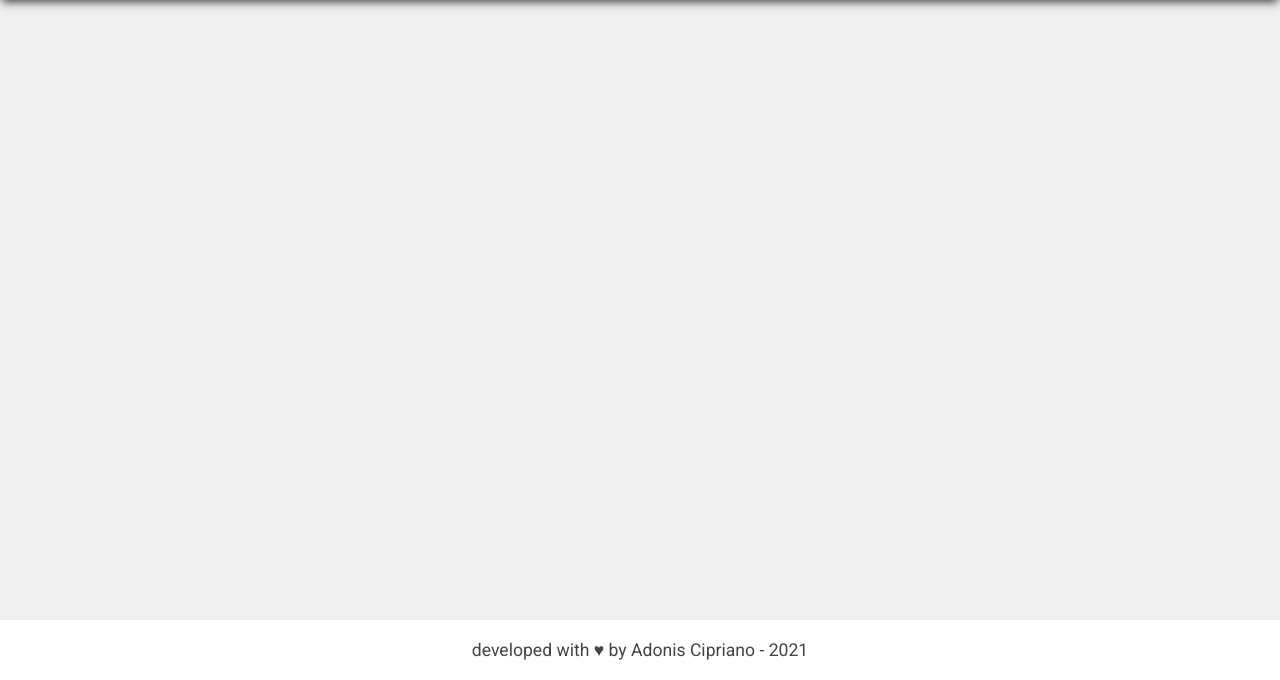
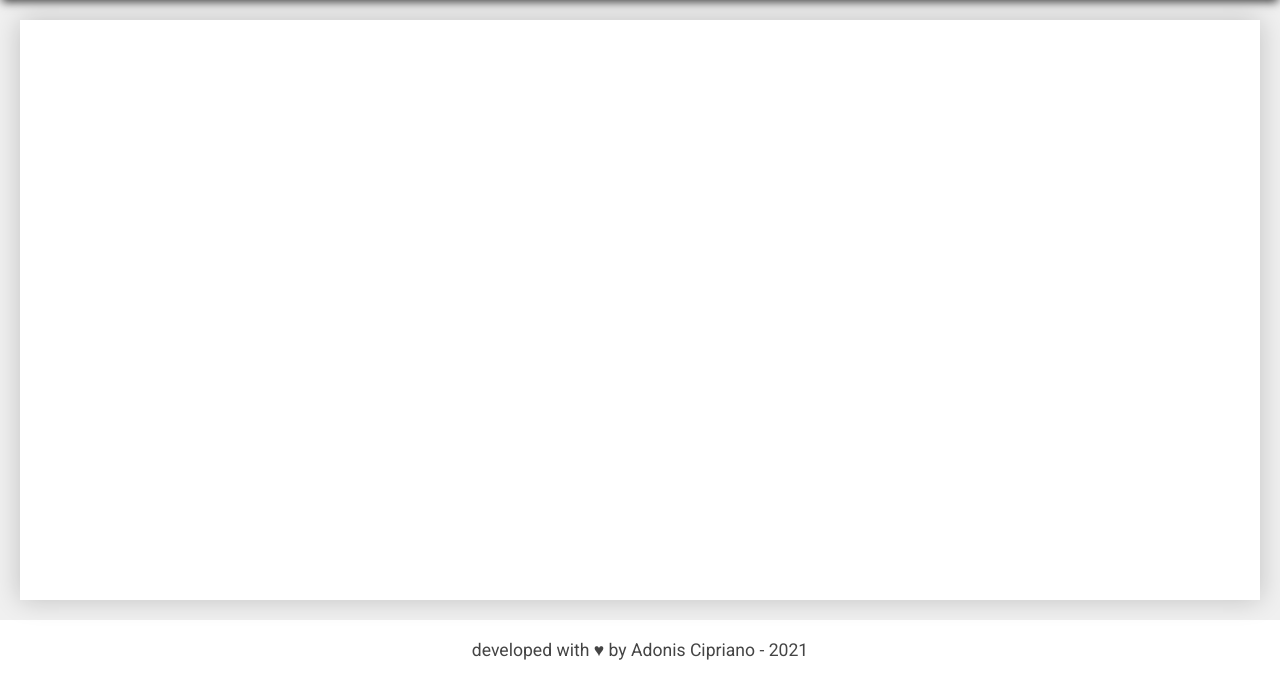
Before and after one commit to adoniscs/php7completo-cod3r, a PHP site: page / in a window 1280 px wide. Shown: the part 120-800 px from the top of the page. Run offline with PHP 8.4, Linux system fonts and the light colour scheme.

Commit message:
area principal

```diff
--- a/assets/style.css
+++ b/assets/style.css
@@ -43,6 +43,15 @@ body {
     padding: 20px;
 }
 
+.conteudo {
+    position: relative;
+    height: 100%;
+    overflow-y: scroll;
+    background-color: #fff;
+    padding: 20px;
+    box-shadow: 0px 0px 25px 0px rgba(0, 0, 0, 0.2);
+}
+
 .rodape {
     grid-area: rodape;
     background-color: #fff;
--- a/index.html
+++ b/index.html
@@ -16,7 +16,7 @@
         <h2>Índice dos Exercícios</h2>
     </header>
     <main class="principal">
-
+        <div class="conteudo"></div>
     </main>
     <footer class="rodape">
         developed with &hearts; by Adonis Cipriano - 2021
```
